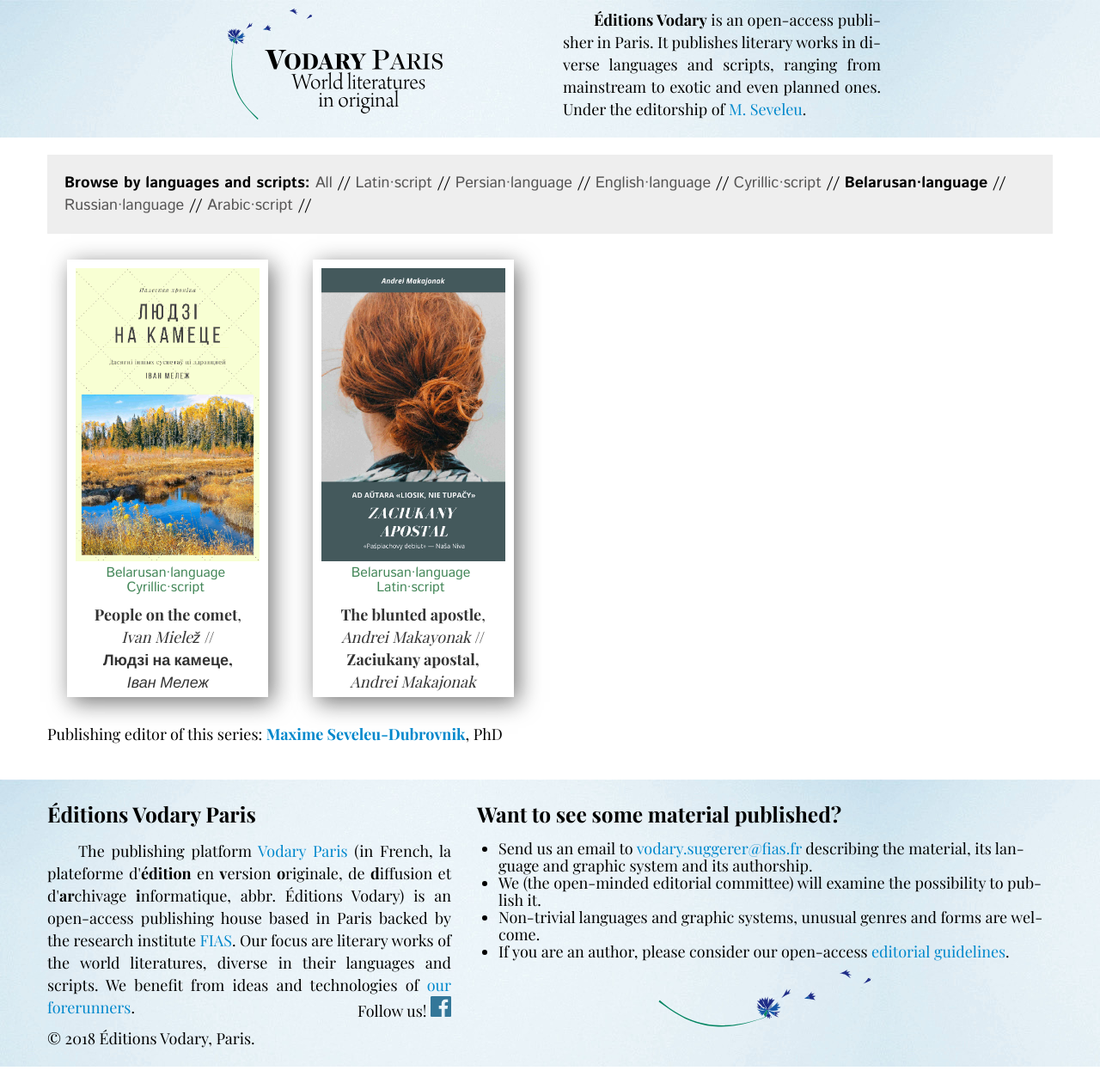
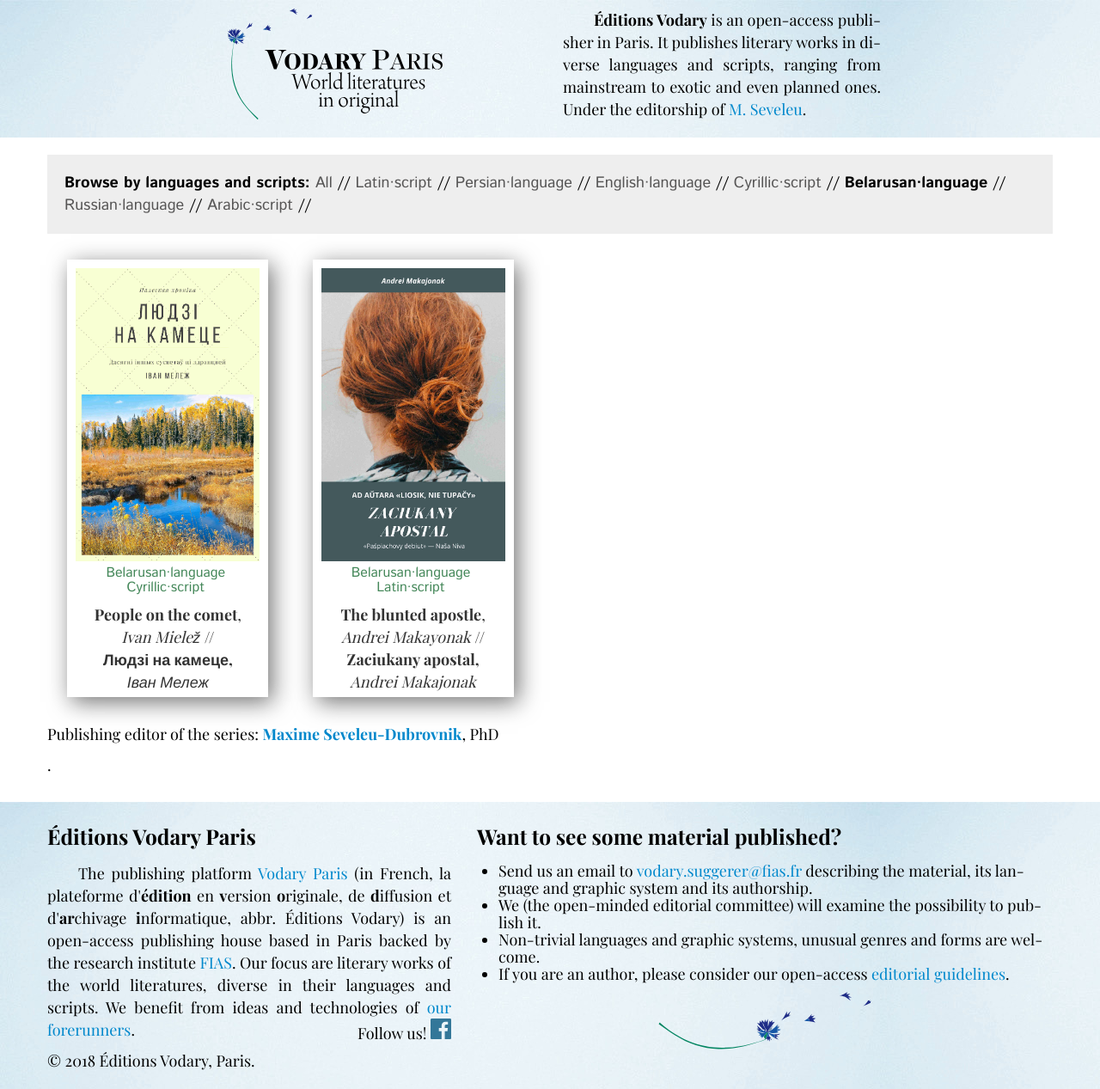
Before and after one commit to mlare/vodary, a Jekyll site: the page built from tag/Belarusan·language.md, in a window 1280 px wide. Shown: the whole page at 86% size. Built offline with Jekyll 4.4.1, drawn with Linux system fonts in a browser that asks for light colours; some web fonts are replaced; Markdown is read by kramdown in place of the engine named in the settings; before the commit the page ends 1241 px from its top, so only the background shows below that.

Commit message:
Update Belarusan·language.md

```diff
--- a/tag/Belarusan·language.md
+++ b/tag/Belarusan·language.md
@@ -7,4 +7,4 @@
 author:
 ---
 
-<p>Publishing editor of this series: <strong><a href="https://seveleu.com" target="_blank">Maxime Seveleu-Dubrovnik</a></strong>, PhD</p>
+<p>Publishing editor of the series: <strong><a href="https://seveleu.com" target="_blank">Maxime Seveleu-Dubrovnik</a></strong>, PhD</p>.
```
